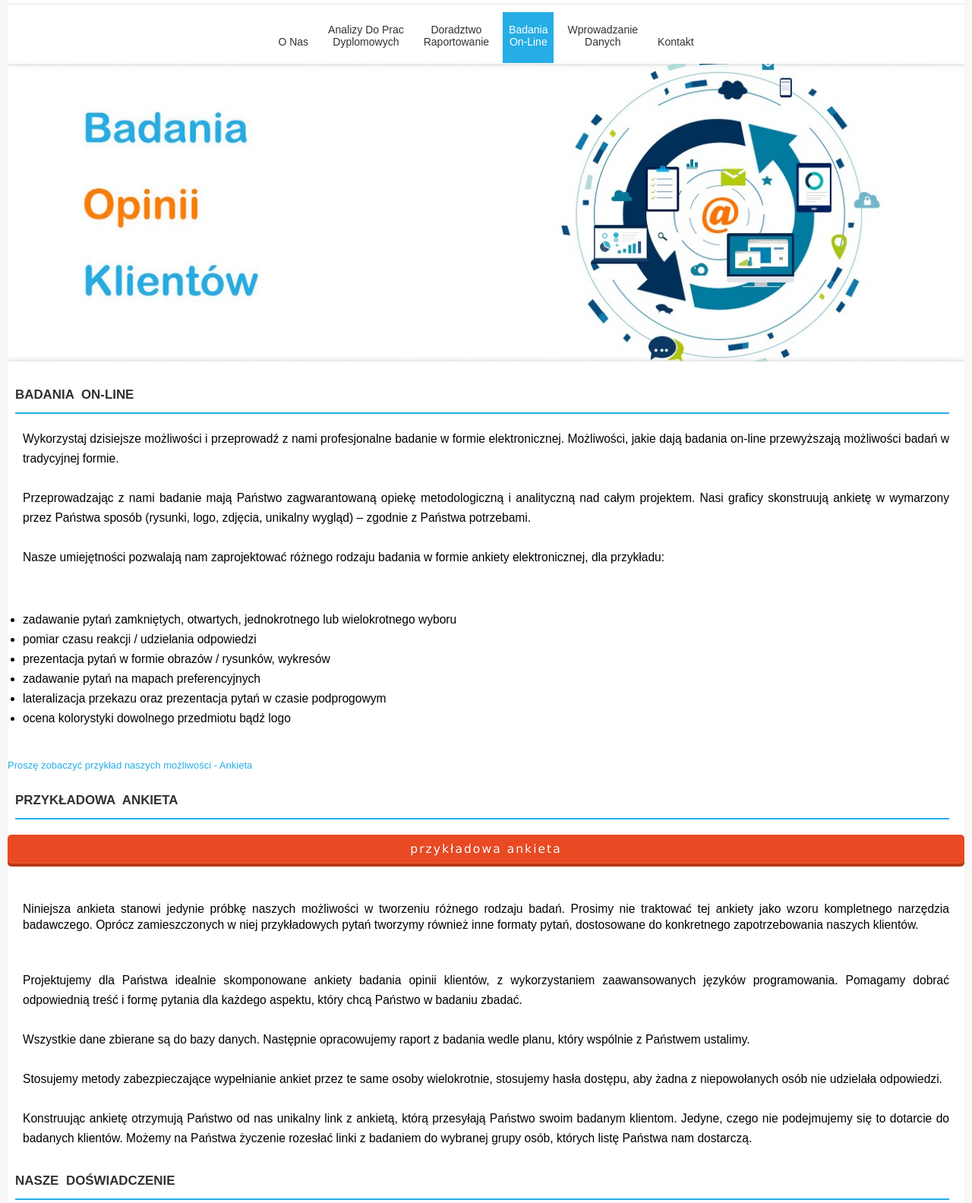
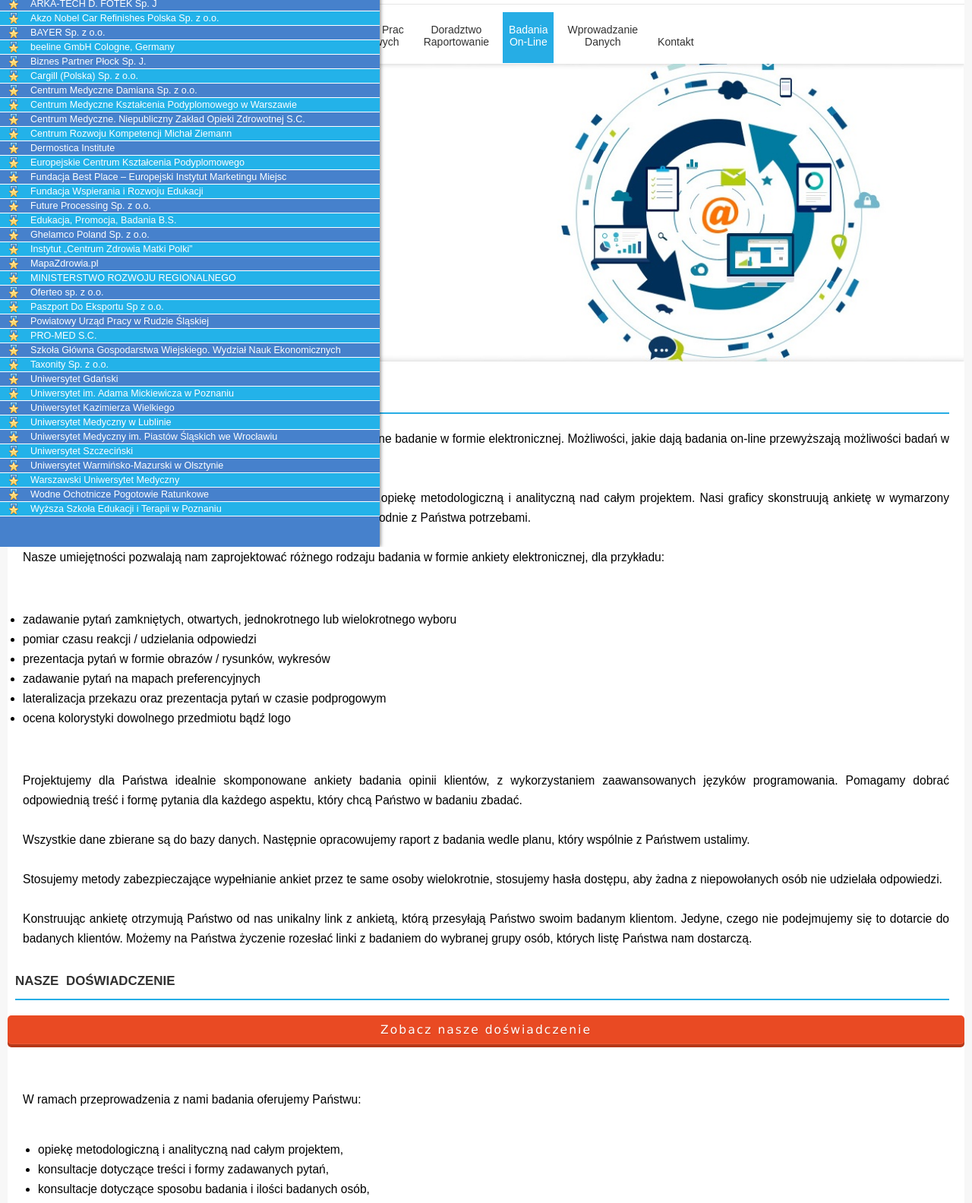
Before and after one commit to etrusek/pomocstatystyczna, a Gatsby site: page /badania-onLine in a window 1280 px wide. Shown: the part 80-1664 px from the top of the page at 76% size. Built offline with nearby package versions, Linux system fonts and the light colour scheme; Gatsby itself is replaced by a stand-in of ours.

Commit message:
working button

```diff
--- a/gatsby-browser.js
+++ b/gatsby-browser.js
@@ -1,3 +1,3 @@
-import './src/styles/style.css'
-import './src/styles/mobile.css'
+// import './src/styles/style.css'
+// import './src/styles/mobile.css'
 import './src/styles/style.min.css'
--- a/src/html.js
+++ b/src/html.js
@@ -9,7 +9,7 @@ export default function HTML(props) {
         <meta httpEquiv="x-ua-compatible" content="ie=edge" />
         <meta
           name="viewport"
-          content="width=device-width, initial-scale=0.4
+          content="width=device-width, initial-scale=1
           , shrink-to-fit=no viewport-fit=cover"
         />
         {props.headComponents}
--- a/src/pages/badania-onLine.js
+++ b/src/pages/badania-onLine.js
@@ -1,35 +1,29 @@
-import React from 'react';
+import React, { useState } from 'react';
 import Layout from '../components/Layout'
 import styled from "@emotion/styled"
 import { graphql, useStaticQuery } from 'gatsby'
 import Img from "gatsby-image"
 import ContactData from '../components/contactData'
 
+
+
 const CssUl1 = styled.ul`
-  padding-left:20px;
-  `
+  padding-left: 20px;
+
+`
+
 const CssUl2 = styled.ul`
   margin: 20px;
-  `
-const CssP1 = styled.p`
-  font-size: 0.9em;
-  line-height: 1.3em;
-  margin-top: -20px;
-  `
+`
+
+
 
 const BadaniaOnLine = () => {
-  // var bg = document.getElementById("work_bg");
-  // var button = document.getElementById("work_button");
-  // var hide_button = document.getElementById("hide_button");
-
-  // if (bg && button) {
-  //   button.onclick = function () {
-  //     bg.style.maxWidth = '900px';
-  //   }
-
-  //   hide_button.onclick = function () {
-  //     bg.style.maxWidth = '0px';
-  //   }
+  const [isOpen, setIsOpen] = useState(false)
+  const handleClick = () => {
+    setIsOpen(!isOpen);
+  }
+  const Cssdiv1 = styled.div((isOpen) ? ({ maxWidth: 0, }) : ({ maxWidth: 900, }))
 
   const data = useStaticQuery(graphql`
   query {
@@ -40,6 +34,7 @@ const BadaniaOnLine = () => {
       }}}
   }
 `)
+
 
   return (
     <Layout>
@@ -67,13 +62,6 @@ const BadaniaOnLine = () => {
           </CssUl1>
 
           <br />
-          <a href="http://ankieta.pomocstatystyczna.pl/">Proszę zobaczyć przykład naszych możliwości - Ankieta</a>
-          <h3 className="title border">Przykładowa ankieta</h3>
-
-          <a href="http://ankieta.pomocstatystyczna.pl" className="questionaire" title="zobacz ankietę">przykładowa ankieta</a>
-
-          <CssP1>Niniejsza ankieta stanowi jedynie próbkę naszych możliwości w tworzeniu różnego rodzaju badań. Prosimy nie traktować tej ankiety jako wzoru kompletnego narzędzia badawczego. Oprócz zamieszczonych w niej przykładowych pytań tworzymy również inne formaty pytań, dostosowane do konkretnego zapotrzebowania naszych klientów.<br /><br /></CssP1>
-
           <p>
             Projektujemy dla Państwa idealnie skomponowane ankiety badania opinii klientów, z wykorzystaniem zaawansowanych języków programowania. Pomagamy dobrać odpowiednią treść i formę pytania dla każdego aspektu, który chcą Państwo w badaniu zbadać.<br /><br />
         Wszystkie dane zbierane są do bazy danych. Następnie opracowujemy raport z badania wedle planu, który wspólnie z Państwem ustalimy.<br /><br />
@@ -84,7 +72,7 @@ const BadaniaOnLine = () => {
 
           <h3 className="title border">Nasze doświadczenie</h3>
 
-          <button id="work_button">Zobacz nasze doświadczenie</button>
+          <button id="work_button" onClick={handleClick}>Zobacz nasze doświadczenie</button>
 
         </div>
 
@@ -104,7 +92,7 @@ const BadaniaOnLine = () => {
             <li>przygotowanie pełnego raportu z badania</li>
           </CssUl2>
 
-          <h3 className="title border">Kontakt:</h3>
+          <h3 className="title border" >Kontakt:</h3>
 
           <ContactData />
         </div>
@@ -112,7 +100,7 @@ const BadaniaOnLine = () => {
 
       </div>
 
-      <div id="work_bg">
+      <Cssdiv1 id="work_bg">
         <ul id="work_list" className="business">
           <li>2RC Consulting Sp. J. </li>
           <li>Agencja PSYCHE S.C. </li>
@@ -156,8 +144,8 @@ const BadaniaOnLine = () => {
           <li>Wyższa Szkoła Edukacji i Terapii w Poznaniu</li>
         </ul>
 
-        <button id='hide_button'>x</button>
-      </div>
+        <button id='hide_button' onClick={handleClick}>x</button>
+      </Cssdiv1>
 
 
 
--- a/src/pages/oferta-indywidualna.js
+++ b/src/pages/oferta-indywidualna.js
@@ -3,7 +3,7 @@ import Layout from '../components/Layout'
 import { Link, graphql, useStaticQuery } from 'gatsby'
 import styled from "@emotion/styled"
 import Img from "gatsby-image"
-
+import Opinion from '../components/opinion'
 
 const CssUl1 = styled.ul`
 padding-left: 20px;
@@ -126,6 +126,7 @@ Oferujemy pomoc w <strong>zaplanowaniu badan ilościowych</strong>, opisie metod
           </table>
         </div>
       </div>
+      <Opinion />
     </Layout>
   );
 }
```
Also changed, not shown: src/styles/style.min.css.
